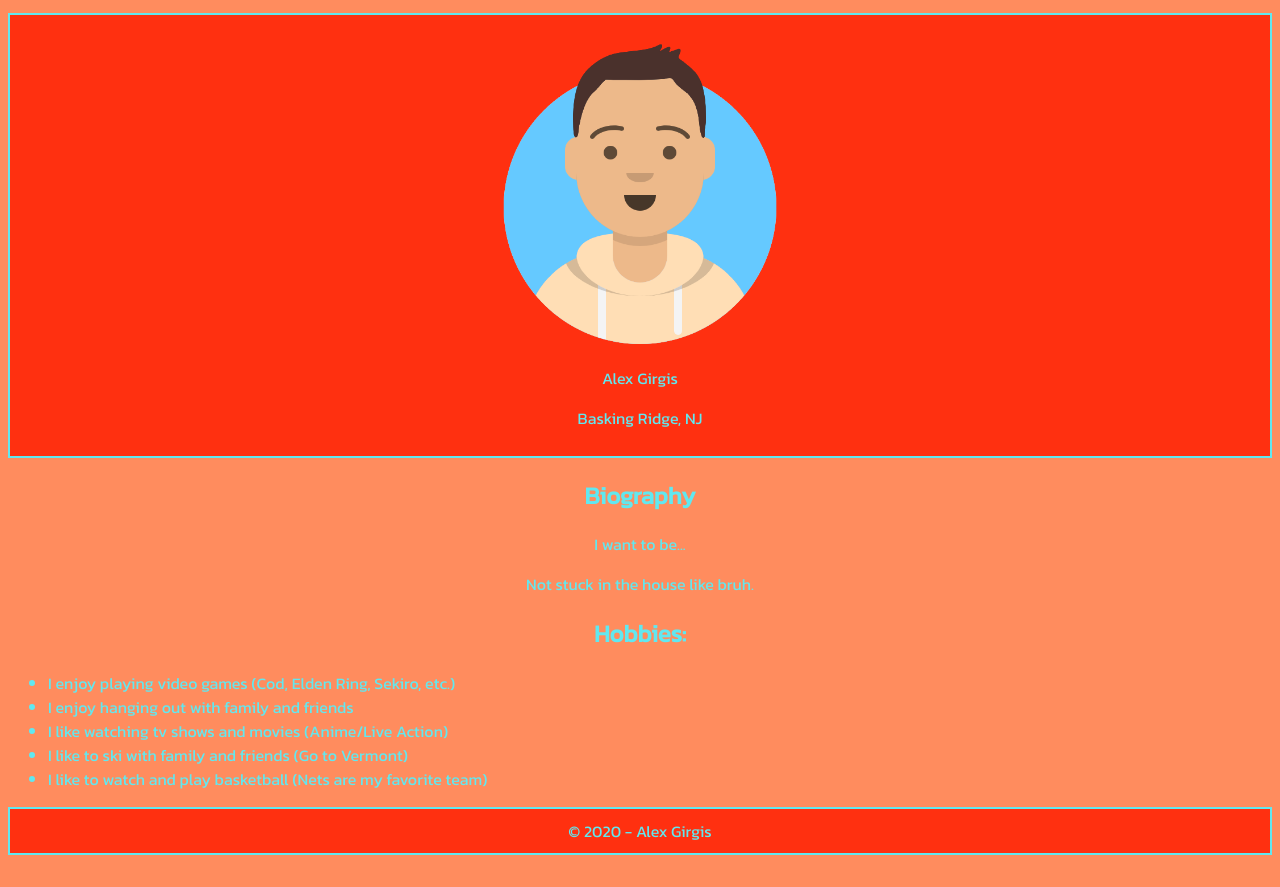
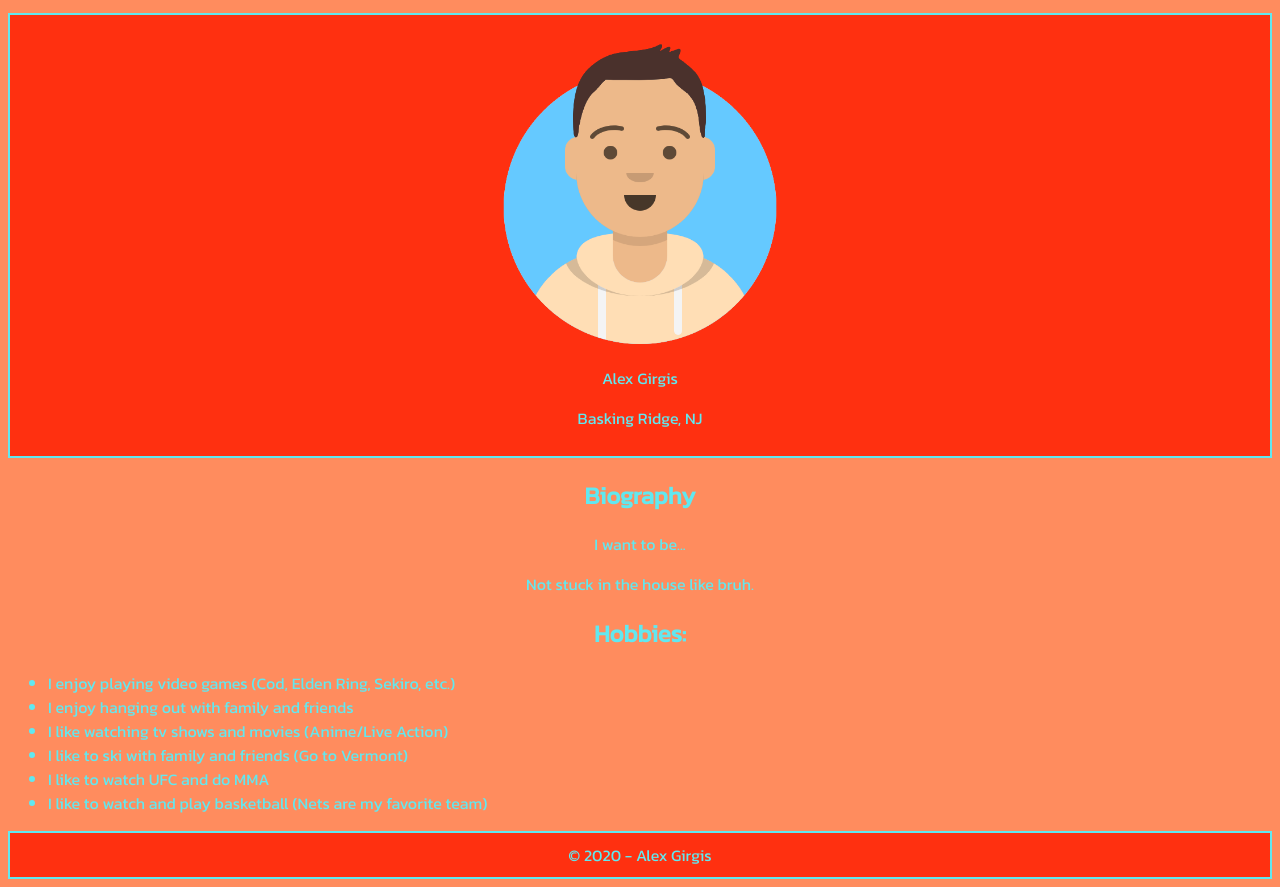
Before and after one commit to RVCC-IDMX/about-me-AlexG914, a plain HTML site: page index.html in a window 1280 px wide. Shown: the part 170-1057 px from the top of the page. Before the commit the page ends 1033 px from the top, so only its background shows below. Drawn offline with Linux system fonts and the light colour scheme.

Commit message:
Adding Hobbies List

```diff
--- a/index.html
+++ b/index.html
@@ -77,6 +77,7 @@
                 <li>I enjoy hanging out with family and friends</li>
                 <li>I like watching tv shows and movies (Anime/Live Action)</li>
                 <li>I like to ski with family and friends (Go to Vermont)</li>
+                <li>I like to watch UFC and do MMA</li>
                 <li>I like to watch and play basketball (Nets are my favorite team)</li>
             </ul>
 
```
